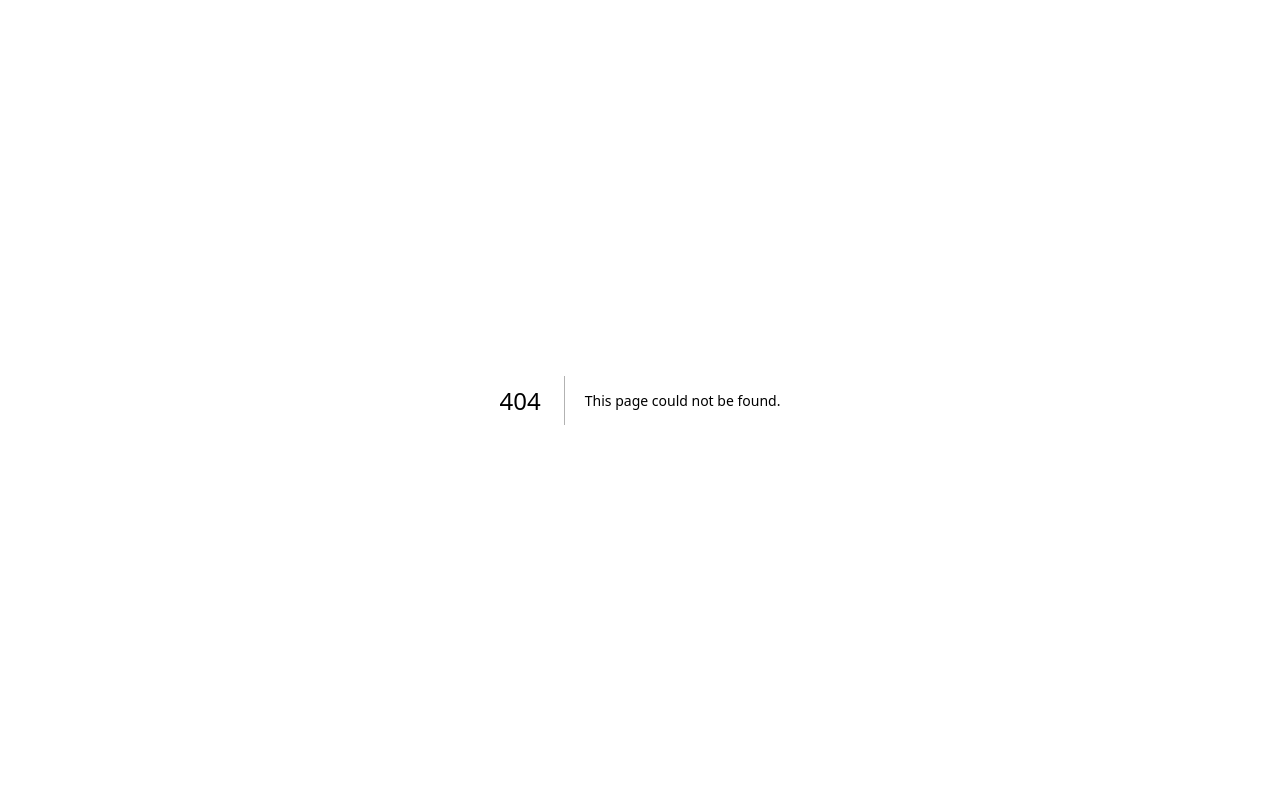
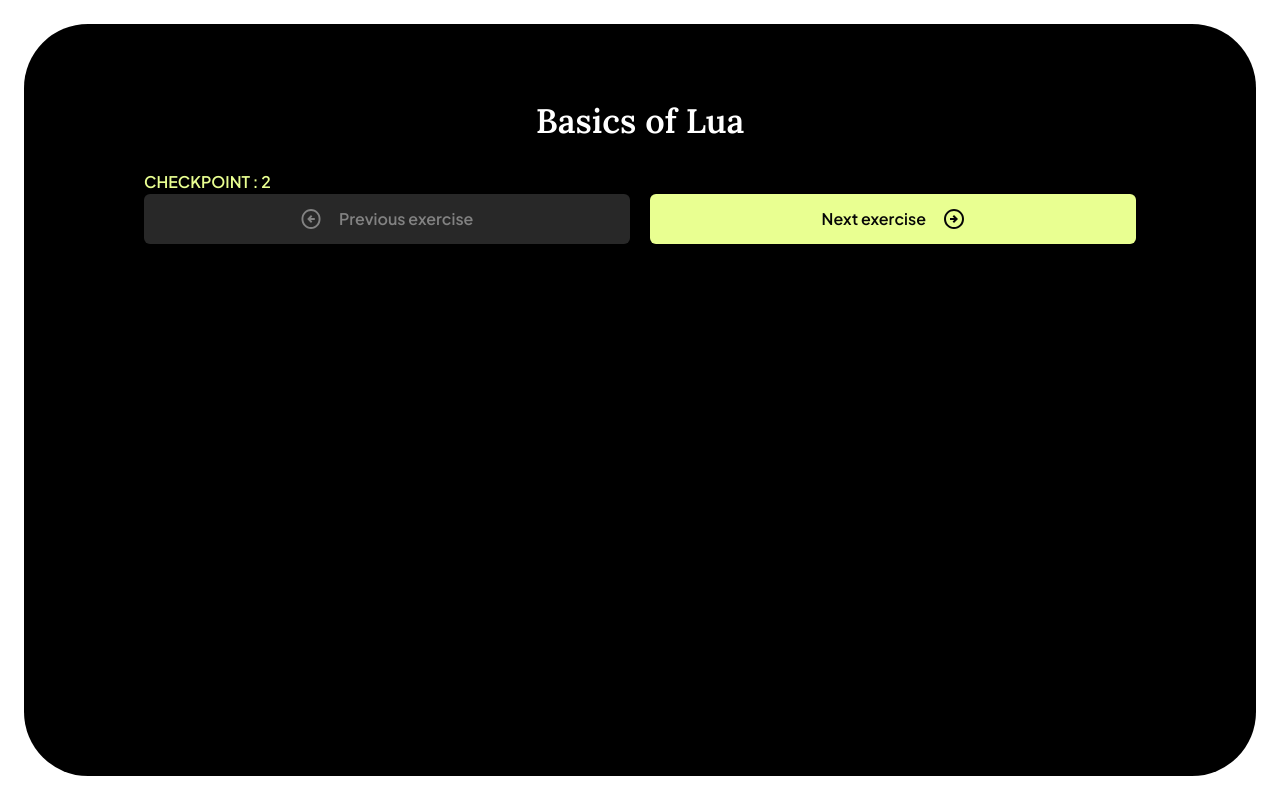
Before and after one commit to betteridea-dev/learn-ao-frontend-archived, a Next.js app: page /courses/1/2 in a window 1280 px wide. Before the commit this address had no page. Built offline with nearby package versions, Linux system fonts and the light colour scheme.

Commit message:
add: dynamic routes

```diff
--- /dev/null
+++ b/app/courses/[courseId]/[checkpointId]/page.tsx
@@ -0,0 +1,49 @@
+import Direction from "@/components/buttons/direction-button";
+import previous from "@/public/courses/previous.svg";
+import next from "@/public/courses/next.svg";
+
+export default function CourseDetail({
+  params,
+}: {
+  params: {
+    courseId: string;
+    checkpointId: string;
+  };
+}) {
+  const currentCheckpointId = parseInt(params.checkpointId, 10);
+  const previousCheckpointId = currentCheckpointId - 1;
+  const nextCheckpointId = currentCheckpointId + 1;
+
+  return (
+    <main className="h-screen py-6 px-6">
+      <div className="bg-black h-full text-white rounded-[4rem] flex flex-col w-full py-[80px] px-[120px] relative">
+        <h1 className="text-center text-white text-[34px] font-semibold font-lora leading-[34px]">
+          Basics of Lua
+        </h1>
+        <div className="mt-8 text-[#E9FF91] text-base font-semibold font-plus-jakarta-sans uppercase leading-normal">
+          Checkpoint : {params.checkpointId}
+        </div>
+        <div className="flex items-center justify-between">
+          {previousCheckpointId > 0 && (
+            <a href={`/courses/${params.courseId}/${previousCheckpointId}`}>
+              <Direction
+                bgColor="bg-[#282828]"
+                textColor="text-[#828282]"
+                text="Previous exercise"
+                icon={previous}
+              />
+            </a>
+          )}
+          <a href={`/courses/${params.courseId}/${nextCheckpointId}`}>
+            <Direction
+              bgColor="bg-[#E9FF91]"
+              textColor="text-[#060606]"
+              text="Next exercise"
+              icon={next}
+            />
+          </a>
+        </div>
+      </div>
+    </main>
+  );
+}
--- /dev/null
+++ b/app/courses/[courseId]/page.tsx
@@ -0,0 +1,13 @@
+export default function CourseDetail({
+  params,
+}: {
+  params: {
+    courseId: string;
+  };
+}) {
+  return (
+    <div>
+      <h1>Course Detail: {params.courseId}</h1>
+    </div>
+  );
+}
--- /dev/null
+++ b/components/buttons/direction-button.tsx
@@ -0,0 +1,35 @@
+import Image from "next/image";
+import React from "react";
+
+interface DirectionProps {
+  bgColor?: string;
+  textColor?: string;
+  text?: string;
+  icon?: string;
+  onClick?: () => void;
+}
+
+const Direction: React.FC<DirectionProps> = ({
+  bgColor,
+  textColor,
+  text,
+  icon,
+  onClick,
+}) => {
+  return (
+    <button
+      className={`w-[38vw] h-[50px] px-2.5 py-[15px] cursor-pointer ${bgColor} ${textColor} text-base font-semibold font-plus-jakarta-sans leading-tight rounded-md justify-center items-center gap-2.5 inline-flex`}
+      onClick={onClick}
+    >
+      {text !== "Next exercise" && icon && (
+        <Image src={icon} alt="icon" className="mr-2" width={20} height={20} />
+      )}
+      {text}
+      {text === "Next exercise" && icon && (
+        <Image src={icon} alt="icon" className="ml-2" width={20} height={20} />
+      )}
+    </button>
+  );
+};
+
+export default Direction;
```
Also changed, not shown: data/course.json (added, +22 -0 lines), public/courses/next.svg (added), public/courses/previous.svg (added).
